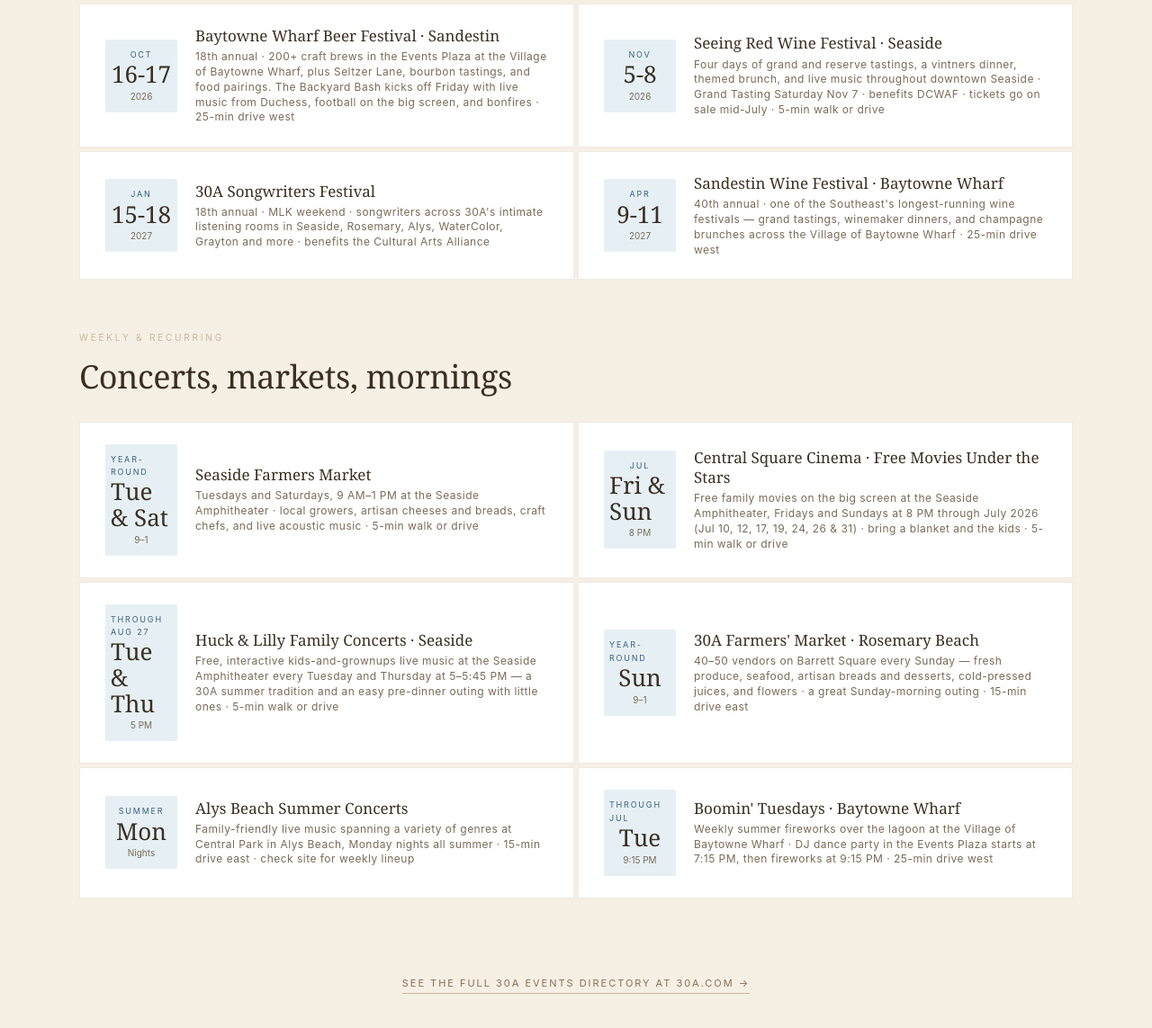
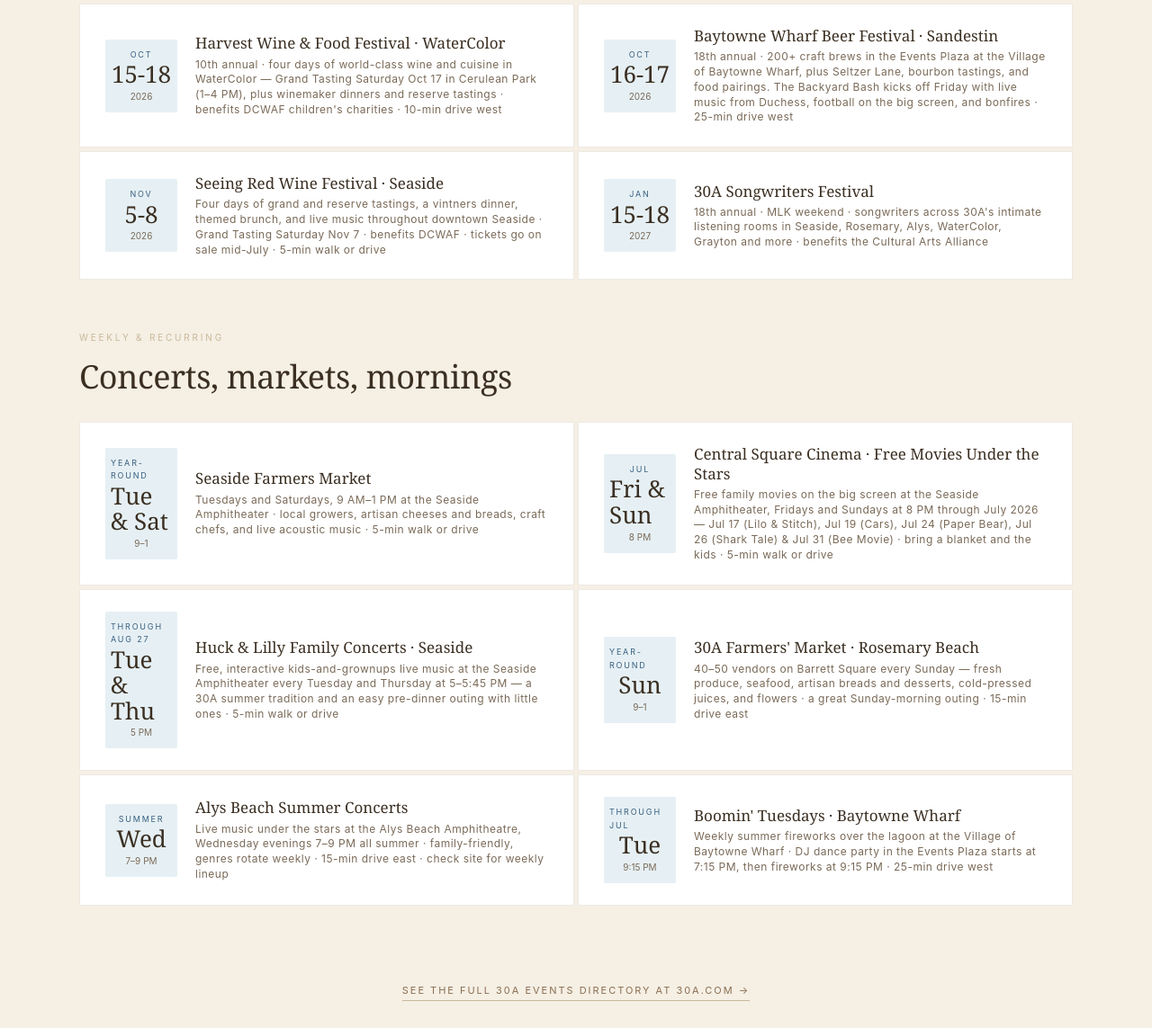
Before and after one commit to crorihuela1/sunandmoon, a plain HTML site: page events.html in a window 1280 px wide. Shown: the part 1057-2200 px from the top of the page at 90% size. Drawn offline with Linux system fonts and the light colour scheme.

Commit message:
Events refresh: 2026-07-14

```diff
--- a/events.html
+++ b/events.html
@@ -266,7 +266,7 @@
     A curated rolling calendar of festivals, concerts, markets, and slow-living mornings within a short bike ride of Sun &amp; Moon at 30A. Updated automatically every other day.
   </p>
   <!-- LAST_UPDATED_BADGE_START -->
-  <div class="updated-badge"><span class="dot"></span>Last refreshed: July 8, 2026</div>
+  <div class="updated-badge"><span class="dot"></span>Last refreshed: July 14, 2026</div>
   <!-- LAST_UPDATED_BADGE_END -->
 </div>
 
@@ -300,6 +300,17 @@
     <div class="section-label">Festivals &amp; Big Weekends</div>
     <h2 class="section-title">Mark the calendar</h2>
     <div class="events-grid">
+      <a href="https://www.dcwaf.org/harvest-festival/" target="_blank" rel="noopener" class="event-card">
+        <div class="event-date">
+          <span class="month">Oct</span>
+          <span class="day">15-18</span>
+          <span class="span">2026</span>
+        </div>
+        <div class="event-info">
+          <div class="event-info-name">Harvest Wine &amp; Food Festival · WaterColor</div>
+          <div class="event-info-meta">10th annual · four days of world-class wine and cuisine in WaterColor — Grand Tasting Saturday Oct 17 in Cerulean Park (1–4 PM), plus winemaker dinners and reserve tastings · benefits DCWAF children's charities · 10-min drive west</div>
+        </div>
+      </a>
       <a href="https://baytownebeerfestival.com/" target="_blank" rel="noopener" class="event-card">
         <div class="event-date">
           <span class="month">Oct</span>
@@ -333,17 +344,6 @@
           <div class="event-info-meta">18th annual · MLK weekend · songwriters across 30A's intimate listening rooms in Seaside, Rosemary, Alys, WaterColor, Grayton and more · benefits the Cultural Arts Alliance</div>
         </div>
       </a>
-      <a href="https://sandestinwinefestival.com/" target="_blank" rel="noopener" class="event-card">
-        <div class="event-date">
-          <span class="month">Apr</span>
-          <span class="day">9-11</span>
-          <span class="span">2027</span>
-        </div>
-        <div class="event-info">
-          <div class="event-info-name">Sandestin Wine Festival · Baytowne Wharf</div>
-          <div class="event-info-meta">40th annual · one of the Southeast's longest-running wine festivals — grand tastings, winemaker dinners, and champagne brunches across the Village of Baytowne Wharf · 25-min drive west</div>
-        </div>
-      </a>
     </div>
   </div>
 
@@ -370,7 +370,7 @@
         </div>
         <div class="event-info">
           <div class="event-info-name">Central Square Cinema · Free Movies Under the Stars</div>
-          <div class="event-info-meta">Free family movies on the big screen at the Seaside Amphitheater, Fridays and Sundays at 8 PM through July 2026 (Jul 10, 12, 17, 19, 24, 26 &amp; 31) · bring a blanket and the kids · 5-min walk or drive</div>
+          <div class="event-info-meta">Free family movies on the big screen at the Seaside Amphitheater, Fridays and Sundays at 8 PM through July 2026 — Jul 17 (Lilo &amp; Stitch), Jul 19 (Cars), Jul 24 (Paper Bear), Jul 26 (Shark Tale) &amp; Jul 31 (Bee Movie) · bring a blanket and the kids · 5-min walk or drive</div>
         </div>
       </a>
       <a href="https://seasidefl.com/event/huck-lilly-kids-music-performance-5/2026-07-14/" target="_blank" rel="noopener" class="event-card">
@@ -398,12 +398,12 @@
       <a href="https://alysbeach.com/events/" target="_blank" rel="noopener" class="event-card">
         <div class="event-date">
           <span class="month">Summer</span>
-          <span class="day">Mon</span>
-          <span class="span">Nights</span>
+          <span class="day">Wed</span>
+          <span class="span">7–9 PM</span>
         </div>
         <div class="event-info">
           <div class="event-info-name">Alys Beach Summer Concerts</div>
-          <div class="event-info-meta">Family-friendly live music spanning a variety of genres at Central Park in Alys Beach, Monday nights all summer · 15-min drive east · check site for weekly lineup</div>
+          <div class="event-info-meta">Live music under the stars at the Alys Beach Amphitheatre, Wednesday evenings 7–9 PM all summer · family-friendly, genres rotate weekly · 15-min drive east · check site for weekly lineup</div>
         </div>
       </a>
       <a href="https://www.sandestin.com/things-to-do/events/boomin-tuesdays" target="_blank" rel="noopener" class="event-card">
```
